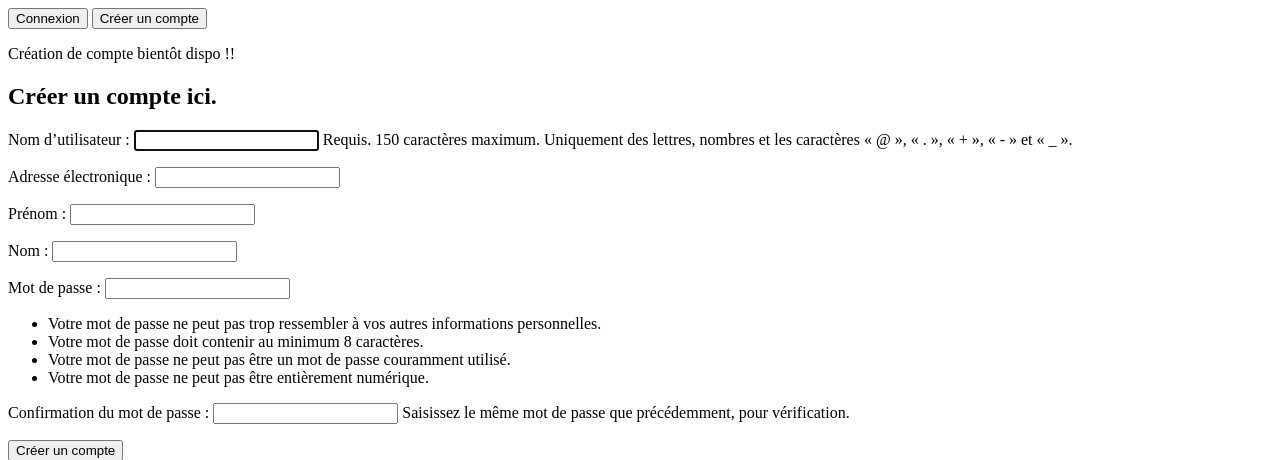
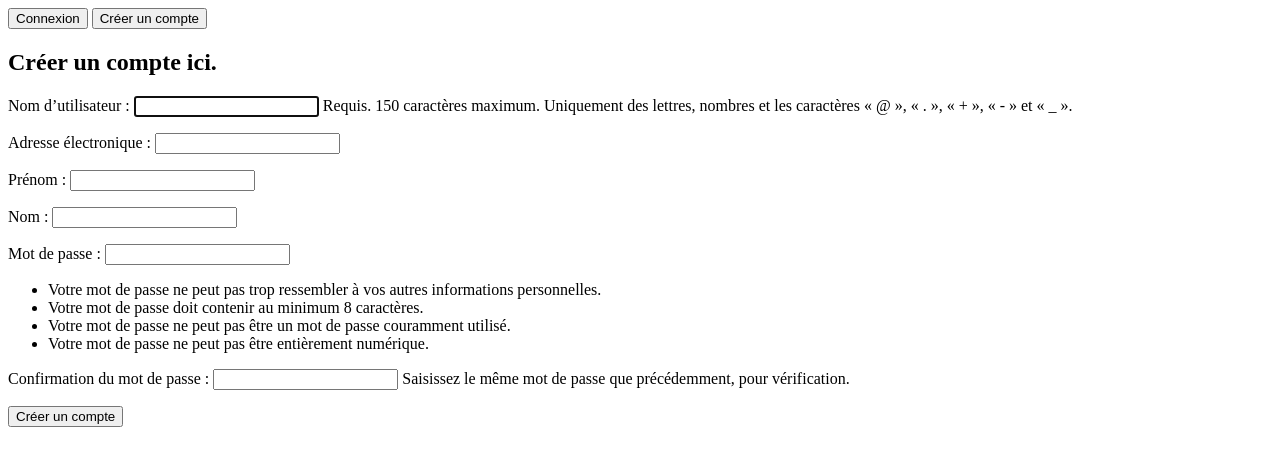
Before and after one commit to thierrychappuis/my-selenium-example, a Django app: page /users/create_account/ in a window 1280 px wide. Shown: the top 460 px of the page. Run offline with Django 3.2, Linux system fonts and the light colour scheme.

```diff
--- a/products/templates/products/product_sheet.html
+++ b/products/templates/products/product_sheet.html
@@ -1,6 +1,10 @@
 {% extends "base.html" %}
 
 {% block content %}
+<br>
+<br>
+{% include "pur_beurre/search_box.html" %}
+
 <h1>Fiche Produit .</h1>
 <ul>
         <li>{{product}}<ul>
@@ -11,5 +15,5 @@
         </ul></li>
 
 </ul>
-{% include "pur_beurre/search_box.html" %}
+
 {% endblock content %}
--- a/users/templates/users/create_account.html
+++ b/users/templates/users/create_account.html
@@ -2,7 +2,6 @@
 
 {% block content %}
 
-<p>Création de compte bientôt dispo !!</p>
 <h2>Créer un compte ici.</h2>
 <form method="post">
   {% csrf_token %}
```
Also changed, not shown: 2 other files.
